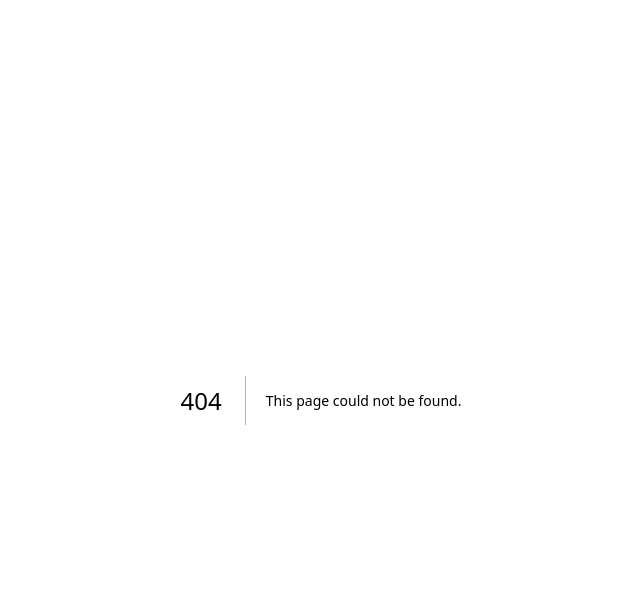
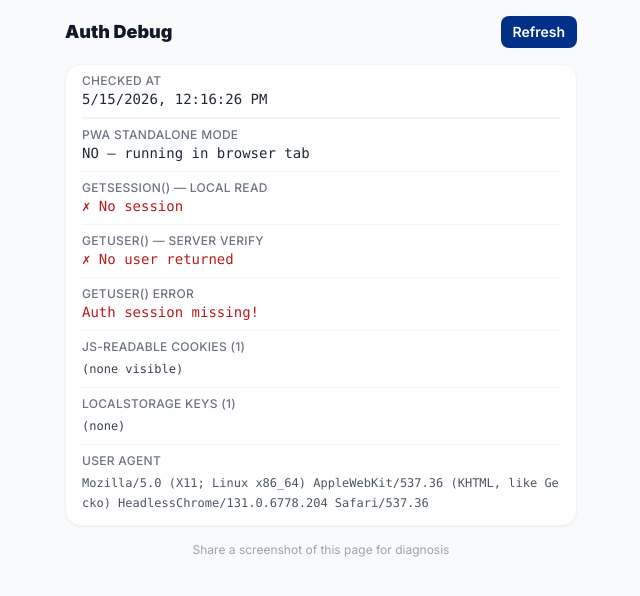
Before and after one commit to totevalet-coder/tote-valet, a Next.js app: page /debug in a window 1280 px wide. Before the commit this address had no page. Shown: the top 596 px of the page, without its empty margins (319-959 px from the left). Built offline with nearby package versions, Linux system fonts and the light colour scheme; no server answers.

Commit message:
debug: add auth state debug page

```diff
--- /dev/null
+++ b/src/app/debug/page.tsx
@@ -0,0 +1,164 @@
+'use client'
+
+import { useEffect, useState } from 'react'
+import { createClient } from '@/lib/supabase/client'
+
+interface DebugInfo {
+  timestamp: string
+  sessionResult: string
+  sessionExpiry: string | null
+  sessionRefreshExpiry: string | null
+  getUserResult: string
+  getUserError: string | null
+  cookies: string[]
+  localStorageKeys: string[]
+  userAgent: string
+  standalone: boolean
+}
+
+function Row({ label, value, ok }: { label: string; value: string; ok?: boolean }) {
+  const color = ok === true ? 'text-green-700' : ok === false ? 'text-red-700' : 'text-gray-800'
+  return (
+    <div className="border-b border-gray-100 py-2">
+      <p className="text-xs text-gray-500 font-medium uppercase tracking-wide">{label}</p>
+      <p className={`text-sm font-mono break-all ${color}`}>{value}</p>
+    </div>
+  )
+}
+
+export default function DebugPage() {
+  const [info, setInfo] = useState<DebugInfo | null>(null)
+  const [loading, setLoading] = useState(true)
+
+  async function run() {
+    setLoading(true)
+    const supabase = createClient()
+
+    // 1. getSession — reads from local storage/cookies, no network
+    const { data: sessionData, error: sessionError } = await supabase.auth.getSession()
+    const session = sessionData?.session
+
+    let sessionExpiry: string | null = null
+    let sessionRefreshExpiry: string | null = null
+    if (session) {
+      sessionExpiry = new Date(session.expires_at! * 1000).toLocaleString()
+      // refresh token doesn't have a JS-accessible expiry, but access token does
+    }
+
+    // 2. getUser — validates token with Supabase server
+    const { data: userData, error: userError } = await supabase.auth.getUser()
+
+    // 3. Cookies visible to JS
+    const allCookies = document.cookie
+      .split(';')
+      .map(c => c.trim())
+      .filter(Boolean)
+
+    // 4. localStorage keys (supabase-related)
+    const lsKeys: string[] = []
+    for (let i = 0; i < localStorage.length; i++) {
+      const k = localStorage.key(i)
+      if (k) lsKeys.push(k)
+    }
+
+    // 5. Standalone mode (PWA)
+    const standalone =
+      window.matchMedia('(display-mode: standalone)').matches ||
+      // @ts-ignore
+      window.navigator.standalone === true
+
+    setInfo({
+      timestamp: new Date().toLocaleString(),
+      sessionResult: session
+        ? `✓ Session found (user: ${session.user.email})`
+        : sessionError
+        ? `✗ Error: ${sessionError.message}`
+        : '✗ No session',
+      sessionExpiry,
+      sessionRefreshExpiry,
+      getUserResult: userData.user
+        ? `✓ User verified (${userData.user.email})`
+        : `✗ No user returned`,
+      getUserError: userError?.message ?? null,
+      cookies: allCookies.length ? allCookies : ['(none visible)'],
+      localStorageKeys: lsKeys.length ? lsKeys : ['(none)'],
+      userAgent: navigator.userAgent,
+      standalone,
+    })
+    setLoading(false)
+  }
+
+  useEffect(() => { run() }, [])
+
+  return (
+    <div className="min-h-screen bg-gray-50 p-4">
+      <div className="max-w-lg mx-auto">
+        <div className="flex items-center justify-between mb-4">
+          <h1 className="text-lg font-black text-gray-900">Auth Debug</h1>
+          <button
+            onClick={run}
+            className="text-sm bg-brand-navy text-white px-3 py-1.5 rounded-lg font-semibold"
+          >
+            Refresh
+          </button>
+        </div>
+
+        {loading ? (
+          <div className="flex items-center justify-center py-16">
+            <div className="w-8 h-8 rounded-full border-4 border-brand-navy border-t-transparent animate-spin" />
+          </div>
+        ) : info ? (
+          <div className="bg-white rounded-2xl shadow-sm border border-gray-100 px-4 divide-y divide-gray-100">
+            <Row label="Checked at" value={info.timestamp} />
+            <Row
+              label="PWA Standalone mode"
+              value={info.standalone ? 'YES — running as PWA' : 'NO — running in browser tab'}
+            />
+            <Row
+              label="getSession() — local read"
+              value={info.sessionResult}
+              ok={info.sessionResult.startsWith('✓')}
+            />
+            {info.sessionExpiry && (
+              <Row label="Access token expires" value={info.sessionExpiry} />
+            )}
+            <Row
+              label="getUser() — server verify"
+              value={info.getUserResult}
+              ok={info.getUserResult.startsWith('✓')}
+            />
+            {info.getUserError && (
+              <Row label="getUser() error" value={info.getUserError} ok={false} />
+            )}
+            <div className="py-2">
+              <p className="text-xs text-gray-500 font-medium uppercase tracking-wide mb-1">
+                JS-readable cookies ({info.cookies.length})
+              </p>
+              {info.cookies.map((c, i) => (
+                <p key={i} className="text-xs font-mono text-gray-700 break-all leading-5">
+                  {c.length > 80 ? c.slice(0, 80) + '…' : c}
+                </p>
+              ))}
+            </div>
+            <div className="py-2">
+              <p className="text-xs text-gray-500 font-medium uppercase tracking-wide mb-1">
+                localStorage keys ({info.localStorageKeys.length})
+              </p>
+              {info.localStorageKeys.map((k, i) => (
+                <p key={i} className="text-xs font-mono text-gray-700 break-all leading-5">{k}</p>
+              ))}
+            </div>
+            <div className="py-2 pb-3">
+              <p className="text-xs text-gray-500 font-medium uppercase tracking-wide mb-1">User agent</p>
+              <p className="text-xs font-mono text-gray-600 break-all leading-5">{info.userAgent}</p>
+            </div>
+          </div>
+        ) : null}
+
+        <p className="text-xs text-center text-gray-400 mt-4">
+          Share a screenshot of this page for diagnosis
+        </p>
+      </div>
+    </div>
+  )
+}
```
